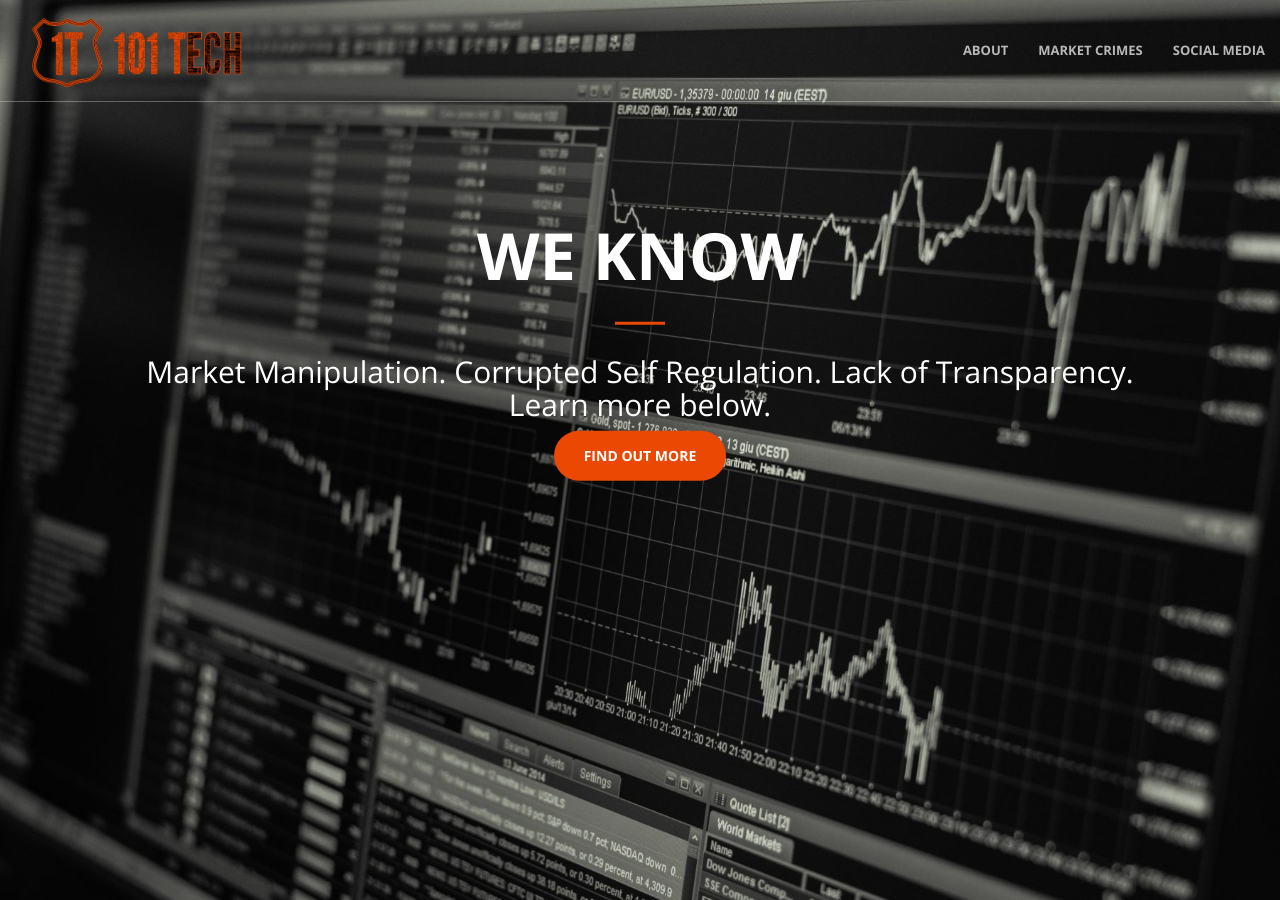
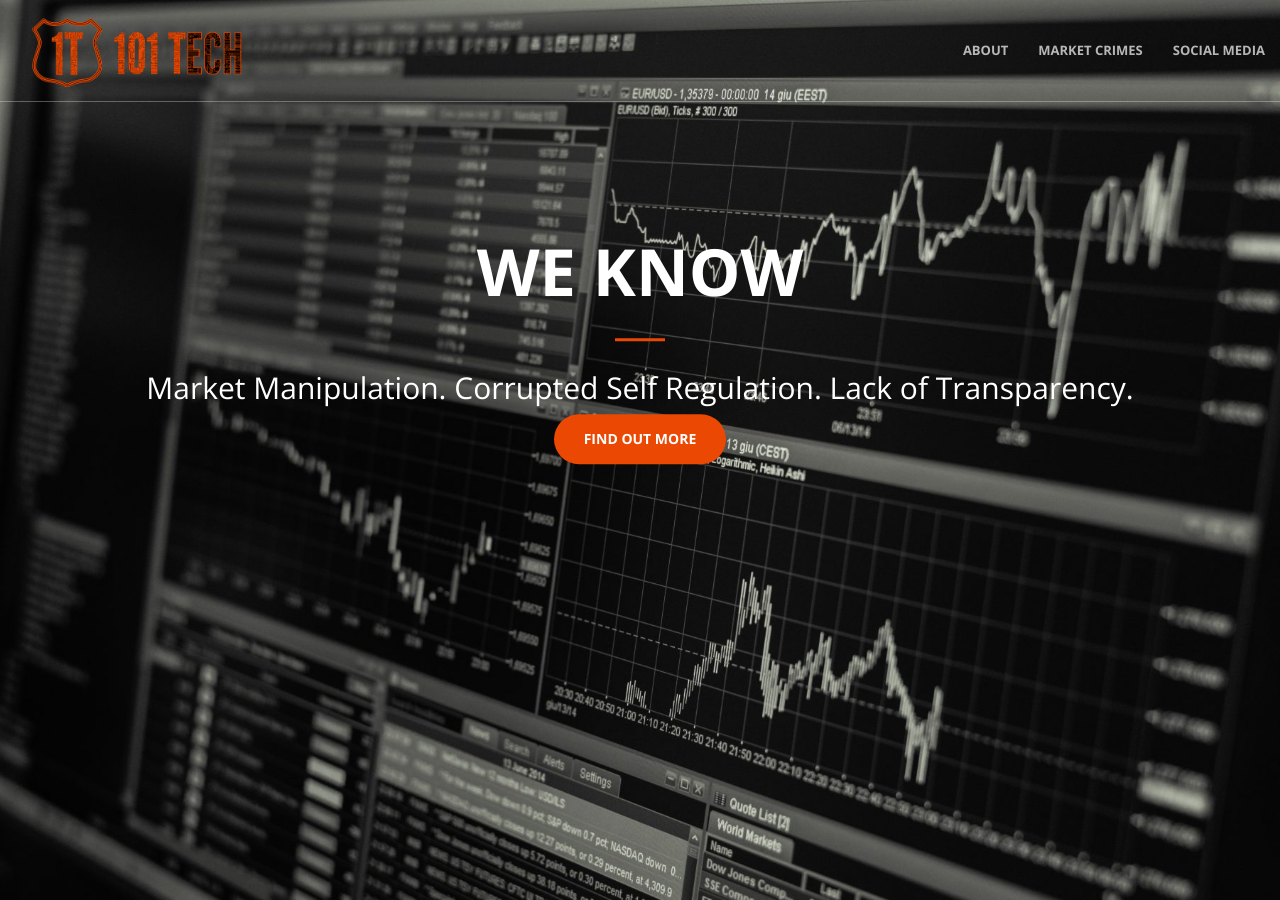
Before and after one commit to WeKnow1/Weknow, a Jekyll site: the page built from index.html, in a window 1280 px wide and 900 px high. Built offline with Jekyll 4.4.1, drawn with Linux system fonts in a browser that asks for light colours.

Commit message:
Update header.html

```diff
--- a/_includes/header.html
+++ b/_includes/header.html
@@ -3,7 +3,7 @@
         <div class="header-content-inner">
             <h1>We Know</h1>
             <hr>
-            <h2>Market Manipulation. Corrupted Self Regulation. Lack of Transparency. <br>Learn more below.</h2>
+            <h2>Market Manipulation. Corrupted Self Regulation. Lack of Transparency. <br></h2>
             <a href="#about" class="btn btn-primary btn-xl page-scroll">Find Out More</a>
         </div>
     </div>
```
